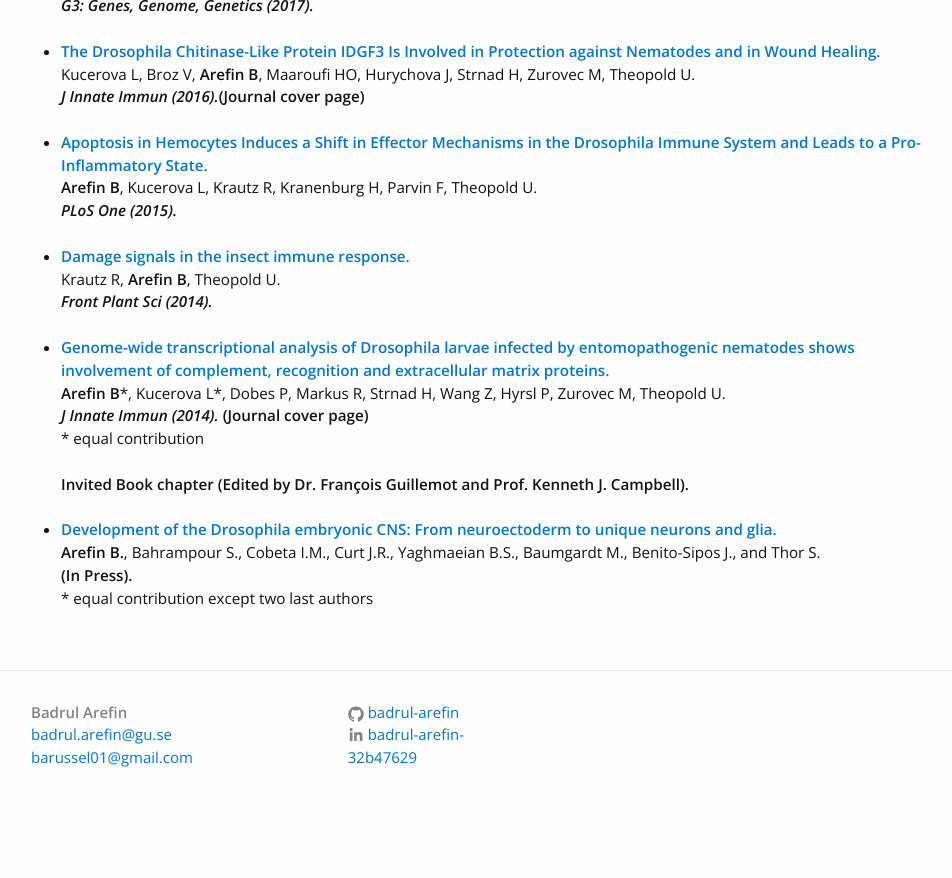
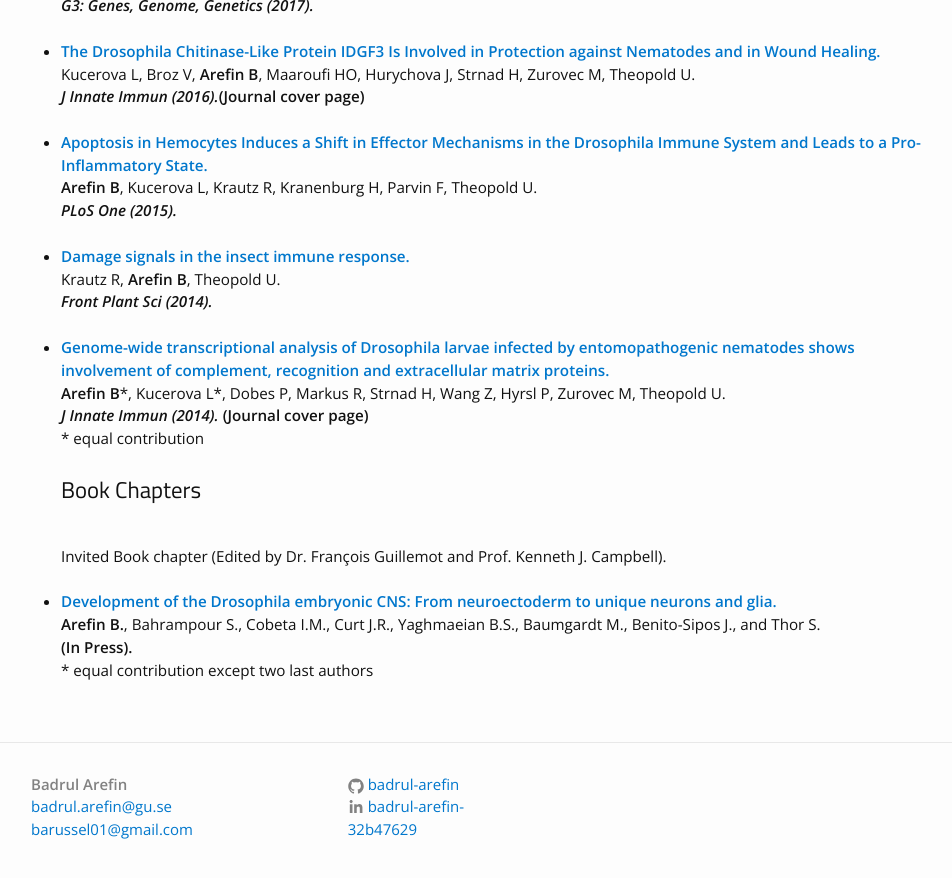
Before and after one commit to Badrul-Arefin/badrul-arefin.github.io, a Jekyll site: the page built from publications.md, in a window 1280 px wide and 900 px high, scrolled down 872 px. Shown: the top 878 px of the window, without its empty margins (164-1116 px from the left). Built offline with Jekyll 4.4.1, drawn with Linux system fonts in a browser that asks for light colours; before the commit the page ends 1700 px from its top, so only the background shows below that.

Commit message:
Update publications.md

```diff
--- a/publications.md
+++ b/publications.md
@@ -78,7 +78,8 @@ title: Publications
 	<b>J Innate Immun (2014).</b></i> <b>(Journal cover page)</b><br>
 	* equal contribution<br><br>
 
-<b> Invited Book chapter (Edited by Dr. François Guillemot and Prof. Kenneth J. Campbell).</b>
+<h2>Book Chapters</h2><br>
+ Invited Book chapter (Edited by Dr. François Guillemot and Prof. Kenneth J. Campbell).
 </li><br>
 	<li>
 	<a href="https://www.ncbi.nlm.nih.gov/pubmed/23988573">	<b>Development of the Drosophila embryonic CNS: From neuroectoderm to unique neurons and glia.</b></a><br><b>Arefin B.</b>, Bahrampour S., Cobeta I.M., Curt J.R., Yaghmaeian B.S., Baumgardt M., Benito-Sipos J., and Thor S. <b><br> (In Press).</b> <br> * equal contribution except two last authors
```
